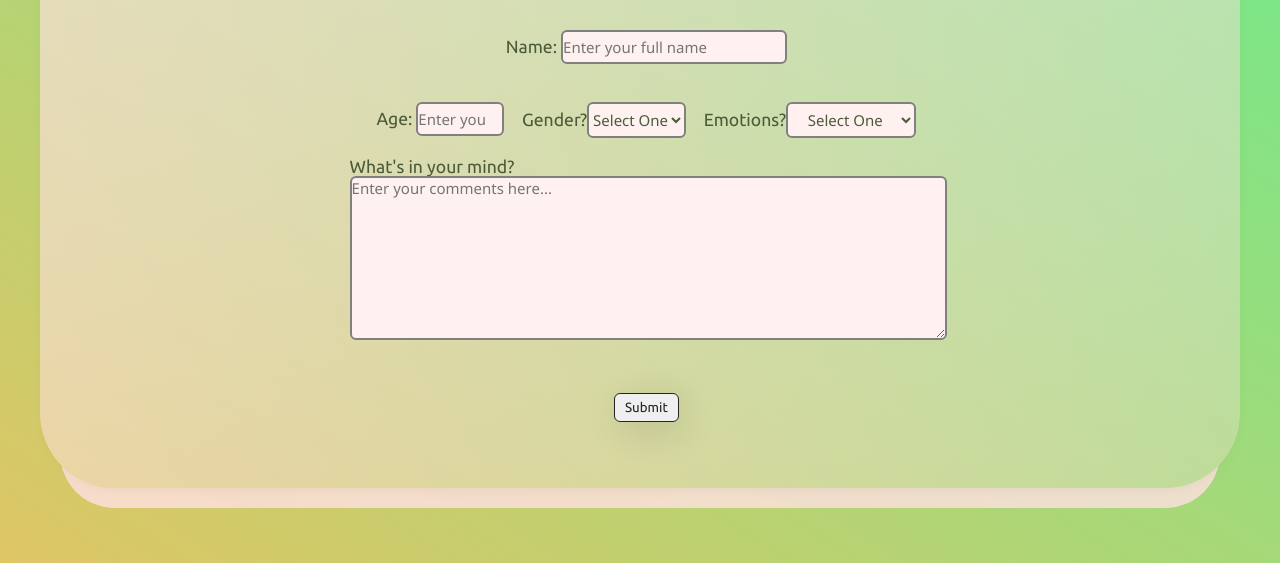
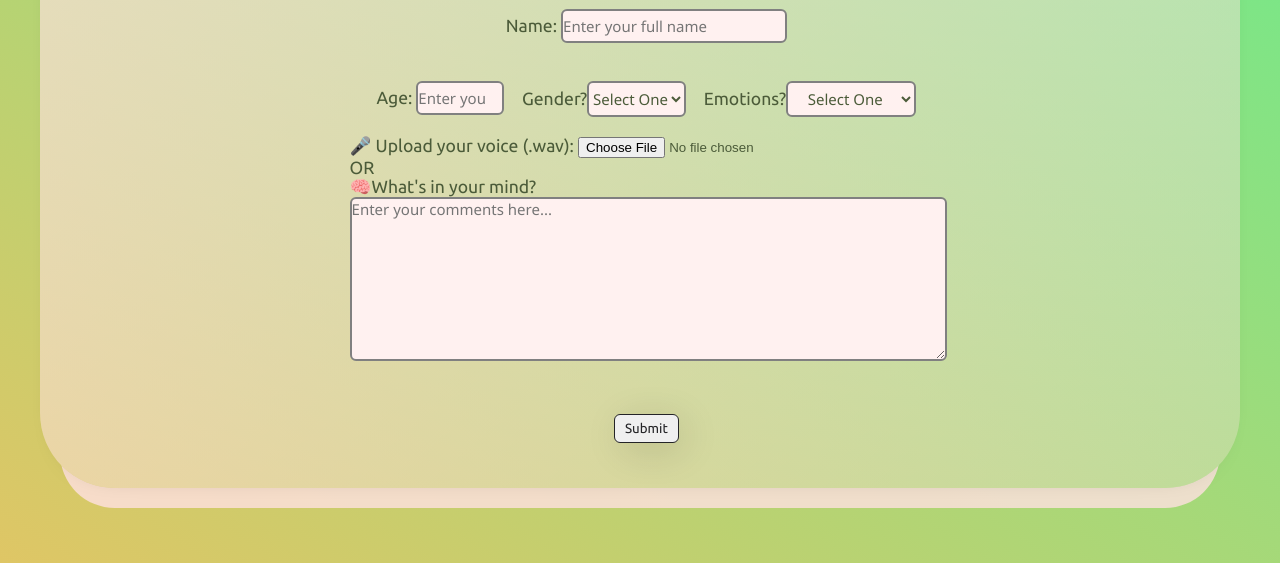
Before and after one commit to HarshNarayan2022/OmdenaAgenticChatbotUI, a plain HTML site: page index.html in a window 1280 px wide. Shown: the part 317-880 px from the top of the page. Drawn offline with Linux system fonts and the light colour scheme.

Commit message:
Add files via upload
STT

```diff
--- a/index.html
+++ b/index.html
@@ -165,8 +165,17 @@
                         </div>
 
                         <div class="question-section">
+                            <div class="audio">
+                                <label for="audio">🎤 Upload your voice (.wav):</label>
+                                <input type="file" id="audio" name="audio" accept=".wav" required>
+                            </div>
+                            <div>
+                                <p>
+                                    OR
+                                </p>
+                            </div>
                             <div class="">
-                                <p>What's in your mind?</p>
+                                <p>🧠What's in your mind?</p>
                                 <textarea
                                             name="comment"
                                             id="comments"
```
